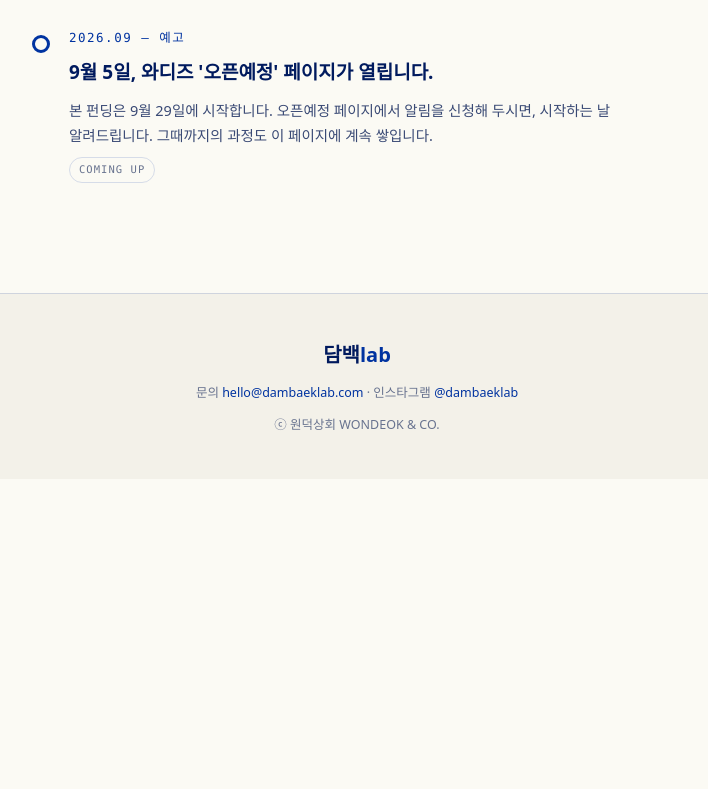
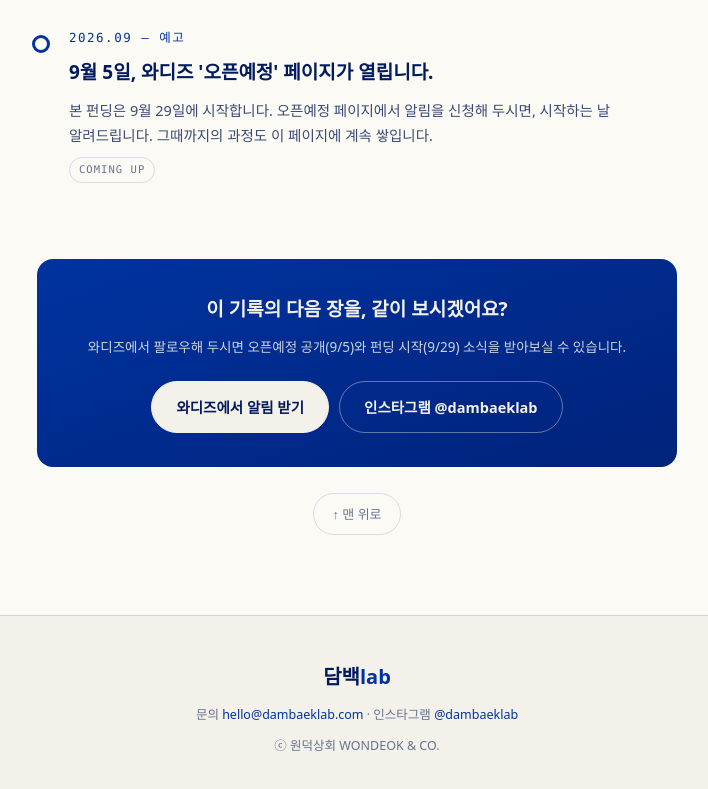
Before and after one commit to dambaeklab/dambaeklab.github.io, a plain HTML site: page log/index.html in a window 1280 px wide. Shown: the part 2761-3550 px from the top of the page, without its empty margins (283-991 px from the left). Before the commit the page ends 3240 px from the top, so only its background shows below. Drawn offline with Linux system fonts and the light colour scheme.

Commit message:
log v3: 하단 CTA(와디즈 알림·인스타)+맨위로 버튼, 랜딩 9/29 예고
Co-Authored-By: Claude Fable 5 <noreply@anthropic.com>
Claude-Session: https://claude.ai/code/session_012eUUj2ZxBUivp9KJCWEEBc

```diff
--- a/log/index.html
+++ b/log/index.html
@@ -36,6 +36,16 @@ background:var(--paper-warm);border:3px solid var(--blue)}
 .badge{display:inline-block;margin-top:10px;font-family:var(--mono);font-size:10.5px;letter-spacing:.1em;
 padding:3px 9px;border-radius:999px;border:1px solid var(--line);color:#68738f}
 .badge.fail{background:rgba(141,151,181,.12)}
+.cta{margin-top:46px;padding:34px 26px;border-radius:16px;text-align:center;
+background:linear-gradient(160deg,var(--blue) 0%,var(--blue-deep) 100%);color:var(--paper)}
+.cta h3{font-size:19px;font-weight:800;word-break:keep-all}
+.cta p{margin-top:10px;font-size:13.5px;opacity:.85;word-break:keep-all}
+.cta .btns{margin-top:22px;display:flex;gap:10px;flex-wrap:wrap;justify-content:center}
+.cta a{display:inline-block;padding:13px 24px;border-radius:999px;font-size:14.5px;font-weight:700;
+text-decoration:none;border:1.5px solid rgba(243,241,233,.4);color:var(--paper)}
+.cta a.primary{background:var(--paper);color:var(--blue-ink);border-color:var(--paper)}
+.totop{display:block;margin:26px auto 0;width:fit-content;font-size:13px;color:#68738f;text-decoration:none;
+padding:9px 18px;border:1px solid var(--line);border-radius:999px}
 footer{background:var(--paper);border-top:1px solid var(--line);padding:44px 24px;text-align:center}
 footer .w{font-size:20px;font-weight:800;color:var(--blue-ink)}
 footer .w .lab{color:var(--blue)}
@@ -45,7 +55,7 @@ footer a{color:var(--blue);text-decoration:none}
 </head>
 <body>
 
-<header class="hero">
+<header class="hero" id="top">
   <div class="mark">담백<span class="lab">lab</span></div>
   <h1>만드는 과정을, 실패까지<br>전부 공개합니다.</h1>
   <p>화장품 회사에서 일하던 한 사람이 AI와 둘이서<br>화장품을 0에서 만드는 기록 — 그대로 남깁니다.</p>
@@ -140,6 +150,17 @@ footer a{color:var(--blue);text-decoration:none}
       <span class="badge">COMING UP</span>
     </article>
   </div>
+
+  <div class="cta">
+    <h3>이 기록의 다음 장을, 같이 보시겠어요?</h3>
+    <p>와디즈에서 팔로우해 두시면 오픈예정 공개(9/5)와 펀딩 시작(9/29) 소식을 받아보실 수 있습니다.</p>
+    <div class="btns">
+      <a class="primary" href="https://www.wadiz.io/web/maker/detail/7833829">와디즈에서 알림 받기</a>
+      <a href="https://instagram.com/dambaeklab">인스타그램 @dambaeklab</a>
+    </div>
+  </div>
+
+  <a class="totop" href="#top">↑ 맨 위로</a>
 </main>
 
 <footer>
```
